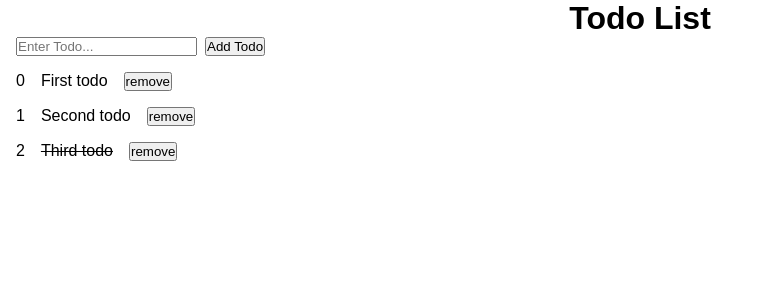
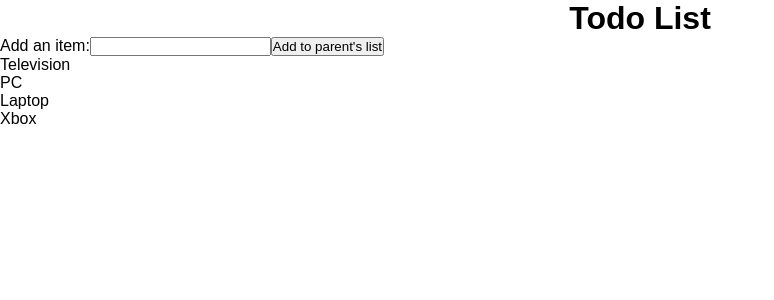
Before and after one commit to idembele70/angular-todo, an Angular app: page / in a window 1280 px wide. Shown: the top 300 px of the page, without its empty margins (0-774 px from the left). Built offline with nearby package versions, Linux system fonts and the light colour scheme.

Commit message:
[App] props drilling using event emitter example

```diff
--- a/src/app/app.component.html
+++ b/src/app/app.component.html
@@ -2,5 +2,8 @@
   <header>
     <h1>Todo List</h1>
   </header>
-  <app-todos />
+  <app-item-output (addNewItemEvent)="onAddNewItem($event)"></app-item-output>
+  <ul *ngFor="let item of items">
+    <li>{{item}}</li>
+  </ul>
 </div>
--- a/src/app/app.component.ts
+++ b/src/app/app.component.ts
@@ -6,5 +6,9 @@ import { Component } from '@angular/core';
   styleUrls: ['./app.component.scss']
 })
 export class AppComponent {
-  title = 'angular-todo';
+  items = ["Television", "PC", "Laptop", "Xbox"]
+
+  onAddNewItem = (item: string) => {
+    this.items.push(item)
+  }
 }
--- a/src/app/app.module.ts
+++ b/src/app/app.module.ts
@@ -4,13 +4,12 @@ import { FormsModule } from '@angular/forms';
 
 import { AppRoutingModule } from './app-routing.module';
 import { AppComponent } from './app.component';
-import { TodosComponent } from './components/todos/todos.component';
-
+import { ItemOutputComponent } from './components/item-output/item-output.component';
 
 @NgModule({
   declarations: [
     AppComponent,
-    TodosComponent
+    ItemOutputComponent,
   ],
   imports: [
     BrowserModule,
--- /dev/null
+++ b/src/app/components/item-output/item-output.component.html
@@ -0,0 +1,3 @@
+<label for="item-input">Add an item:</label>
+<input type="text" #newItem id="item-input">
+<button type="button" (click)="addNewItem(newItem.value)">Add to parent's list</button>
--- /dev/null
+++ b/src/app/components/item-output/item-output.component.ts
@@ -0,0 +1,13 @@
+import { Component, EventEmitter, Output } from '@angular/core';
+
+@Component({
+  selector: 'app-item-output',
+  templateUrl: './item-output.component.html',
+  styleUrls: ['./item-output.component.scss']
+})
+export class ItemOutputComponent {
+  @Output() addNewItemEvent = new EventEmitter<string>()
+  addNewItem = (item: string) => {
+    this.addNewItemEvent.emit(item)
+  }
+}
--- a/src/app/components/todos/todos.component.html
+++ /dev/null
@@ -1,13 +0,0 @@
-<div class="todos">
-  <form class="form" (submit)="addTodo()">
-    <input type="text" name="inputTodo" placeholder="Enter Todo..." class="todo-input" [(ngModel)]="inputTodo">
-    <input class="todo-submit" type="submit" value="Add Todo" />
-  </form>
-  <div *ngFor="let todo of todos; let i = index" class="todo {{( todo.completed ? 'done' :'' )}}">
-    <div id="id">{{i}}</div>
-    <div (click)="toggleDone(i)" class="content">{{todo.content}}</div>
-    <button (click)="removeTodo(i)" class="delete">
-      remove
-    </button>
-  </div>
-</div>
--- a/src/app/components/todos/todos.component.scss
+++ /dev/null
@@ -1,19 +0,0 @@
-.todo {
-  display:flex;
-  gap:16px;
-  margin-bottom:16px;
-  margin-left:16px;
-  &.done {
-    & .content {
-      text-decoration: line-through;
-    }
-  }
-}
-
-.form {
-  margin-bottom: 16px;
-  margin-left: 16px;
-  input {
-    margin-right: 8px;
-  }
-}
--- a/src/app/components/todos/todos.component.ts
+++ /dev/null
@@ -1,57 +0,0 @@
-import { Component, OnInit } from '@angular/core';
-import { ITodo } from 'src/app/models/Todo.models';
-
-@Component({
-  selector: 'app-todos',
-  templateUrl: './todos.component.html',
-  styleUrls: ['./todos.component.scss']
-})
-export class TodosComponent implements OnInit {
-  todos: ITodo[] = [];
-  inputTodo: string = ""
-  constructor() { }
-  ngOnInit(): void {
-    this.todos = [
-      {
-        content: "First todo",
-        completed: false
-      },
-      {
-        content: "Second todo",
-        completed: false
-      },
-      {
-        content: "Third todo",
-        completed: true
-      },
-    ]
-  }
-  // set todo completed or not
-  toggleDone = (id: number): void => {
-    this.todos.map(
-      (todo, idx) => {
-        if (idx === id)
-          todo.completed = !todo.completed
-        return todo
-      }
-    )
-  }
-  removeTodo = (id: number): void => {
-    const filteredTodo = this.todos.filter(
-      (_, idx) => idx !== id
-    )
-    this.todos = filteredTodo
-  }
-  addTodo = () => {
-    const existingTodo = this.todos.find(
-      ({ content }) => content === this.inputTodo
-    )
-    if (this.inputTodo != "" && !existingTodo) {
-      this.todos.push({
-        content: this.inputTodo,
-        completed: false
-      })
-      this.inputTodo = ""
-    }
-  }
-}
```
Also changed, not shown: src/app/models/Todo.models.ts (deleted, +0 -8 lines), src/app/components/item-output/item-output.component.scss (added), 2 other files (tests, documents, lock files or other folders).
